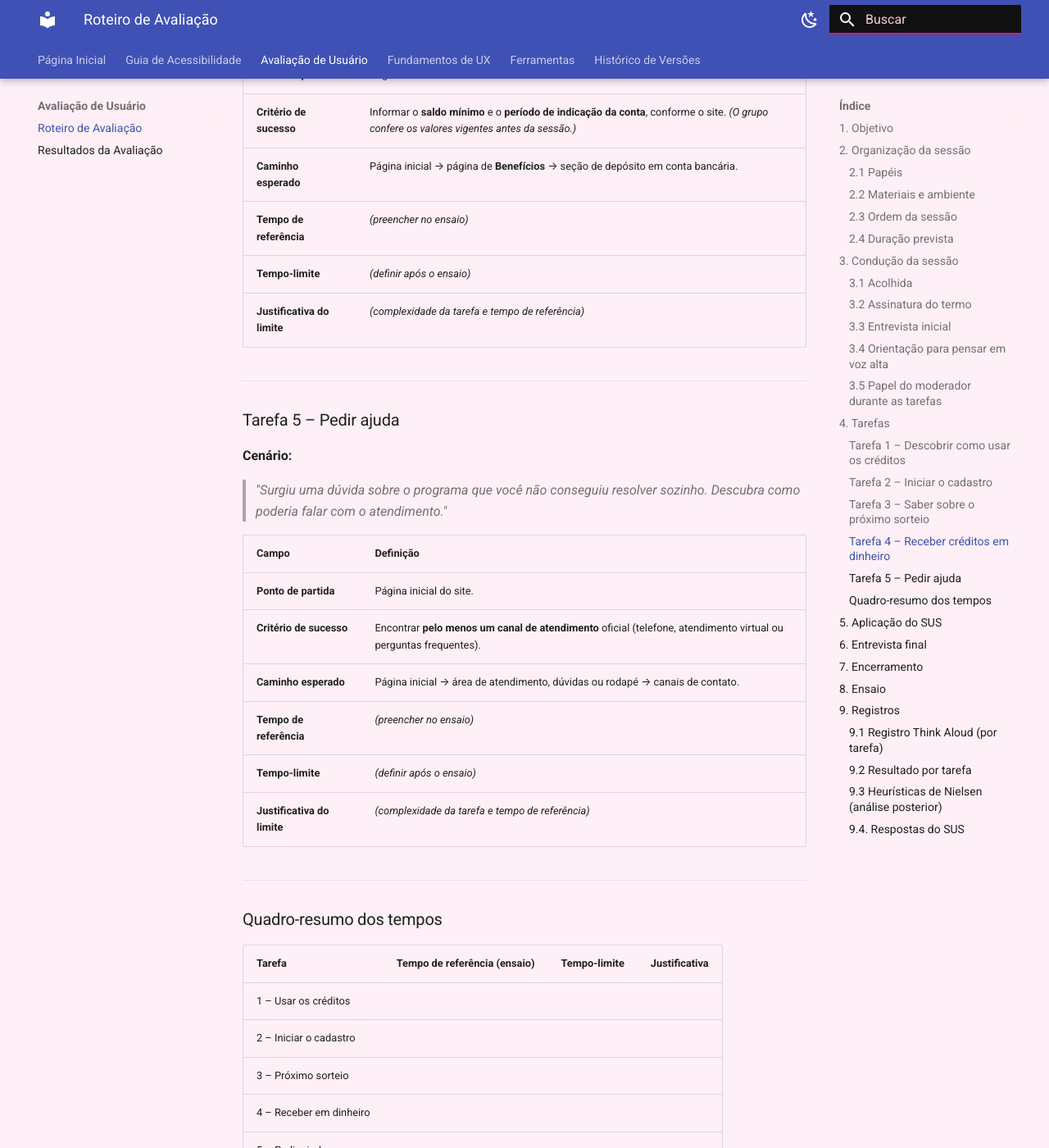
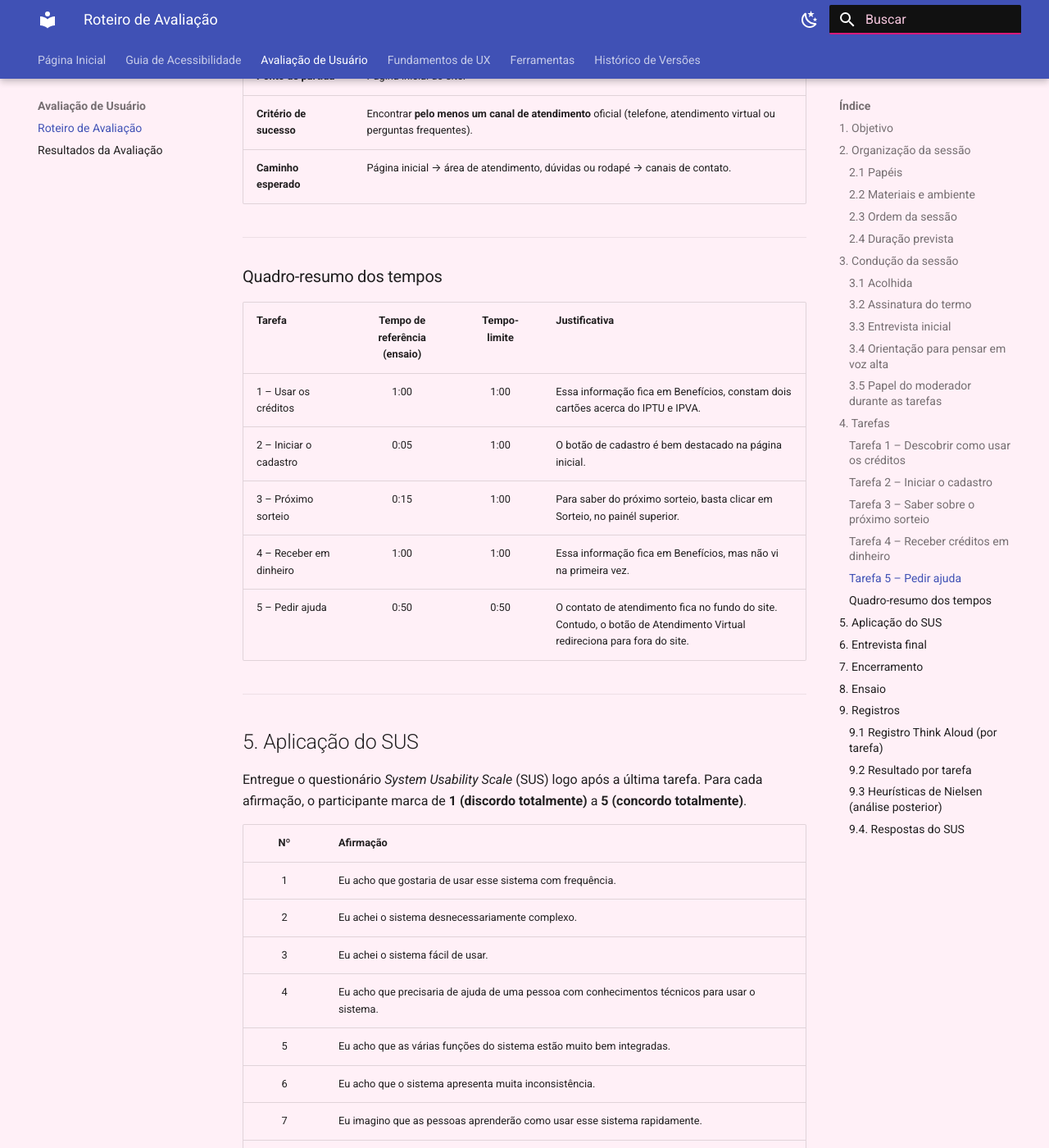
Before and after one commit to UnB-IHC/IHC_2026.2_Grupo01, an MkDocs documentation site: the page built from docs/resultado/roteiro.md, in a window 1280 px wide and 1400 px high, scrolled down 6194 px. Shown: the whole window at 82% size. Built offline with MkDocs 1.6.1 and Material for MkDocs 9.7.7, drawn with Linux system fonts in a browser that asks for light colours; some of the changed text lies outside the part shown.

Commit message:
Remove time placeholders and update task summaries
Removed placeholders for time references and limits from various tasks and updated the summary table with actual times and justifications.

```diff
--- a/docs/resultado/roteiro.md
+++ b/docs/resultado/roteiro.md
@@ -132,9 +132,6 @@ Cada tarefa é apresentada como **cenário**, sem citar nomes de menus, botões
 | **Ponto de partida** | Página inicial do site. |
 | **Critério de sucesso** | Informar que os créditos podem abater **IPTU e IPVA** (os dois). |
 | **Caminho esperado** | Página inicial → página de **Benefícios** → seção de abatimento de impostos. |
-| **Tempo de referência** | *(preencher no ensaio)* |
-| **Tempo-limite** | *(definir após o ensaio)* |
-| **Justificativa do limite** | *(complexidade da tarefa e tempo de referência)* |
 
 ---
 
@@ -149,9 +146,6 @@ Cada tarefa é apresentada como **cenário**, sem citar nomes de menus, botões
 | **Ponto de partida** | Página inicial do site. |
 | **Critério de sucesso** | Chegar à tela de cadastro (formulário ou etapa que solicita os dados) **sem preencher nem enviar nada**. |
 | **Caminho esperado** | Página inicial → botão de cadastro ("Quero me cadastrar!") → tela de cadastro. |
-| **Tempo de referência** | *(preencher no ensaio)* |
-| **Tempo-limite** | *(definir após o ensaio)* |
-| **Justificativa do limite** | *(complexidade da tarefa e tempo de referência)* |
 
 !!! warning "Moderador"
     Se o participante começar a digitar dados reais, interrompa com gentileza e encerre a tarefa como concluída.
@@ -169,9 +163,6 @@ Cada tarefa é apresentada como **cenário**, sem citar nomes de menus, botões
 | **Ponto de partida** | Página inicial do site. |
 | **Critério de sucesso** | Informar **a data** e **o valor total de prêmios** do próximo sorteio, conforme publicado no site. *(O grupo anota os valores corretos antes de cada sessão.)* |
 | **Caminho esperado** | Página inicial → área de **Sorteios** → informações do sorteio vigente. |
-| **Tempo de referência** | *(preencher no ensaio)* |
-| **Tempo-limite** | *(definir após o ensaio)* |
-| **Justificativa do limite** | *(complexidade da tarefa e tempo de referência)* |
 
 ---
 
@@ -186,9 +177,6 @@ Cada tarefa é apresentada como **cenário**, sem citar nomes de menus, botões
 | **Ponto de partida** | Página inicial do site. |
 | **Critério de sucesso** | Informar o **saldo mínimo** e o **período de indicação da conta**, conforme o site. *(O grupo confere os valores vigentes antes da sessão.)* |
 | **Caminho esperado** | Página inicial → página de **Benefícios** → seção de depósito em conta bancária. |
-| **Tempo de referência** | *(preencher no ensaio)* |
-| **Tempo-limite** | *(definir após o ensaio)* |
-| **Justificativa do limite** | *(complexidade da tarefa e tempo de referência)* |
 
 ---
 
@@ -203,9 +191,6 @@ Cada tarefa é apresentada como **cenário**, sem citar nomes de menus, botões
 | **Ponto de partida** | Página inicial do site. |
 | **Critério de sucesso** | Encontrar **pelo menos um canal de atendimento** oficial (telefone, atendimento virtual ou perguntas frequentes). |
 | **Caminho esperado** | Página inicial → área de atendimento, dúvidas ou rodapé → canais de contato. |
-| **Tempo de referência** | *(preencher no ensaio)* |
-| **Tempo-limite** | *(definir após o ensaio)* |
-| **Justificativa do limite** | *(complexidade da tarefa e tempo de referência)* |
 
 ---
 
@@ -213,12 +198,11 @@ Cada tarefa é apresentada como **cenário**, sem citar nomes de menus, botões
 
 | Tarefa | Tempo de referência (ensaio) | Tempo-limite | Justificativa |
 | :--- | :---: | :---: | :--- |
-| 1 – Usar os créditos | | | |
-| 2 – Iniciar o cadastro | | | |
-| 3 – Próximo sorteio | | | |
-| 4 – Receber em dinheiro | | | |
-| 5 – Pedir ajuda | | | |
-| **Soma dos limites** | | **≤ 25 min** | |
+| 1 – Usar os créditos | 1:00| 1:00| Essa informação fica em Benefícios, constam dois cartões acerca do IPTU e IPVA.|
+| 2 – Iniciar o cadastro | 0:05| 1:00| O botão de cadastro é bem destacado na página inicial.|
+| 3 – Próximo sorteio | 0:15| 1:00|Para saber do próximo sorteio, basta clicar em Sorteio, no painél superior. |
+| 4 – Receber em dinheiro | 1:00| 1:00|Essa informação fica em Benefícios, mas não vi na primeira vez. |
+| 5 – Pedir ajuda | 0:50| 0:50| O contato de atendimento fica no fundo do site. Contudo, o botão de Atendimento Virtual redireciona para fora do site.|
 
 ---
 
@@ -291,10 +275,10 @@ Antes de iniciar as sessões, o grupo realiza um **ensaio com um de seus membros
 
 | Tarefa | Resultado | Tempo gasto | Tempo de referência | Nº de erros | Eventos críticos |
 | :--- | :---: | :---: | :---: | :---: | :--- |
-| 1 |Sucesso sem ajuda |0:47 | 1:00| 1| Saiu do site, embora tenha encontrado a informação requerida.|
-| 2 |Sucesso sem ajuda |0:35 | 0:05| 1| Não viu o botão de cadastro a princípio|
+| 1 |Sucesso com dificuldade |0:47 | 1:00| 1| Saiu do site, embora tenha encontrado a informação requerida.|
+| 2 |Sucesso com dificuldade |0:35 | 0:05| 1| Não viu o botão de cadastro a princípio|
 | 3 |Sucesso sem ajuda |0:18 | 0:15| 0| |
-| 4 |Sucesso sem ajuda |0:10 | 4:30| 0| |
+| 4 |Sucesso sem ajuda |0:10 | 0:30| 0| |
 | 5 |Sucesso sem ajuda |0:08 | 0:50| 0| |
 
 ### 9.3 Heurísticas de Nielsen (análise posterior)
```
